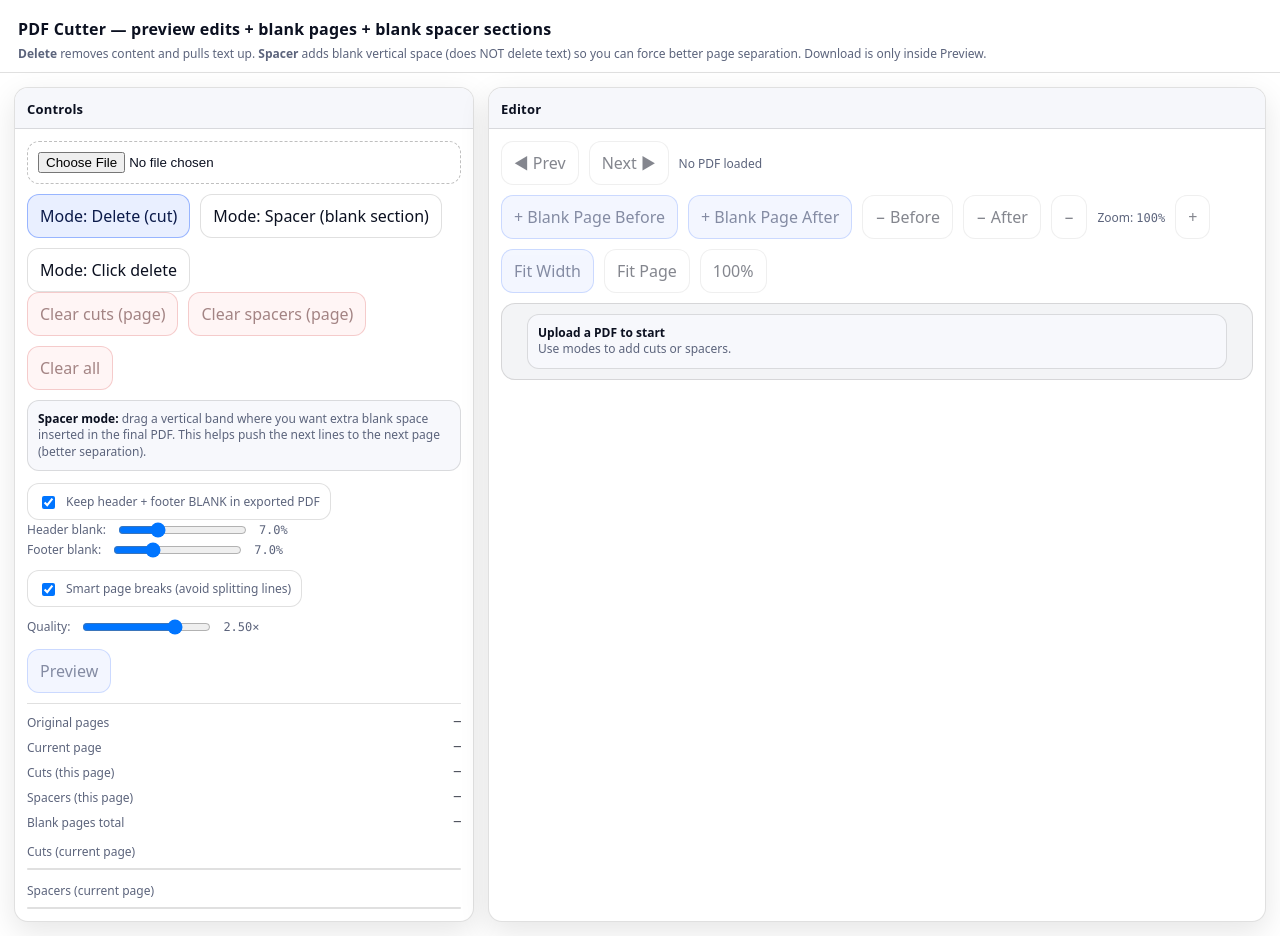
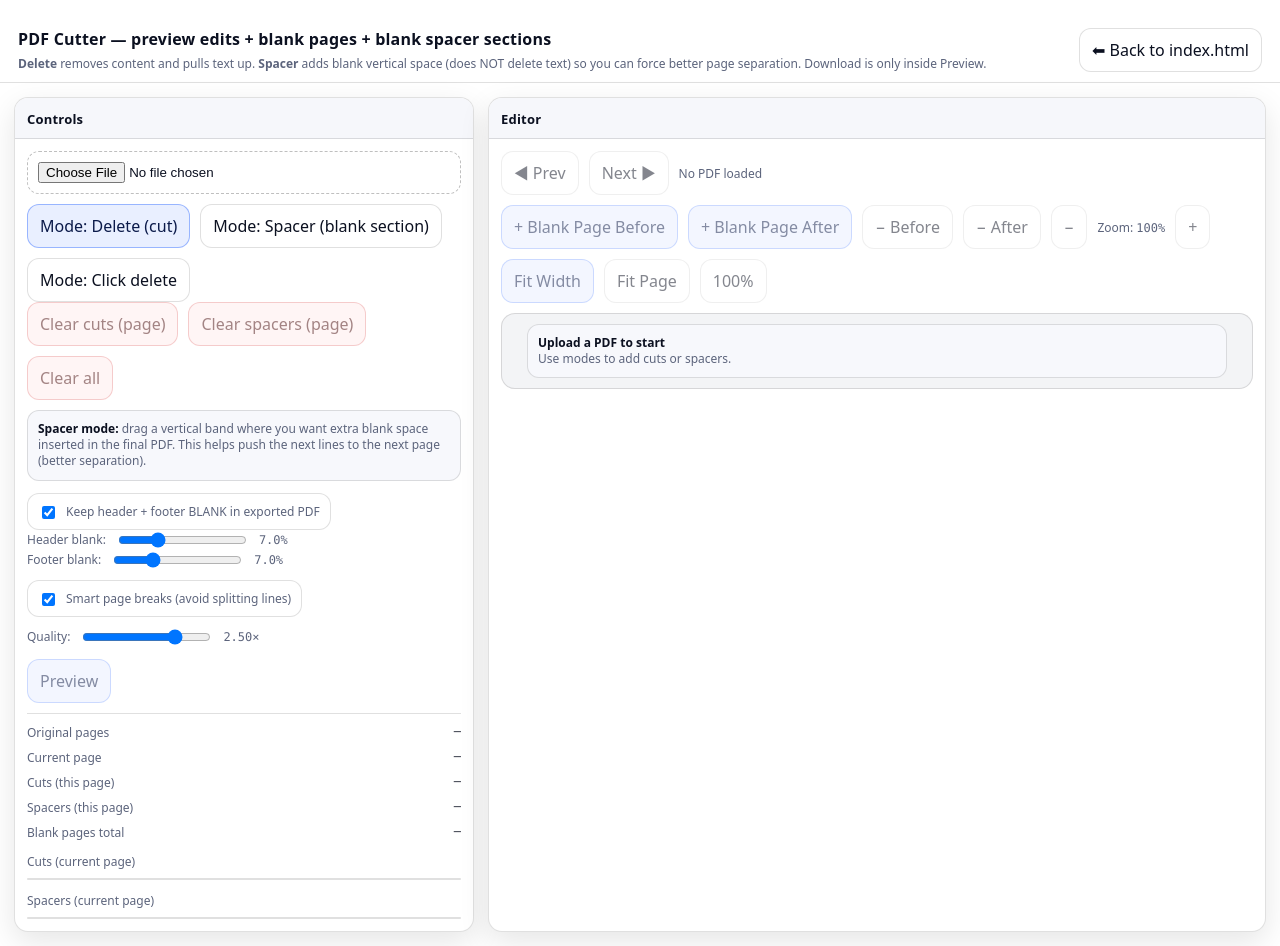
Before and after one commit to a860h040/Education, a plain HTML site: page index2.html in a window 1280 px wide. Drawn offline with Linux system fonts and the light colour scheme; a script that the page names is missing.

Commit message:
Update index2.html

```diff
--- a/index2.html
+++ b/index2.html
@@ -71,6 +71,7 @@
     .card .bd{ padding:12px; }
 
     .row{display:flex; gap:10px; flex-wrap:wrap; align-items:center}
+
     input[type="file"]{
       width:100%;
       padding:10px;
@@ -252,6 +253,17 @@
       background: #f6f7fb;
     }
     .progress{ font-size:12px; color: var(--muted); display:flex; align-items:center; gap:8px; }
+
+    .topNav{
+      display:flex;
+      gap:10px;
+      align-items:center;
+      justify-content:flex-end;
+      margin-top:10px;
+    }
+    a.backLink{
+      text-decoration:none;
+    }
   </style>
 </head>
 
@@ -263,6 +275,13 @@
       <b>Delete</b> removes content and pulls text up. <b>Spacer</b> adds blank vertical space (does NOT delete text) so you can force better page separation.
       Download is only inside Preview.
     </p>
+  </div>
+
+  <!-- NEW: Back to index.html -->
+  <div class="topNav">
+    <a class="backLink" href="index.html">
+      <button type="button">⬅ Back to index.html</button>
+    </a>
   </div>
 </header>
 
```
